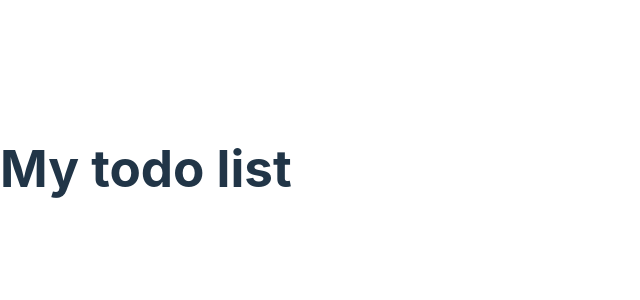
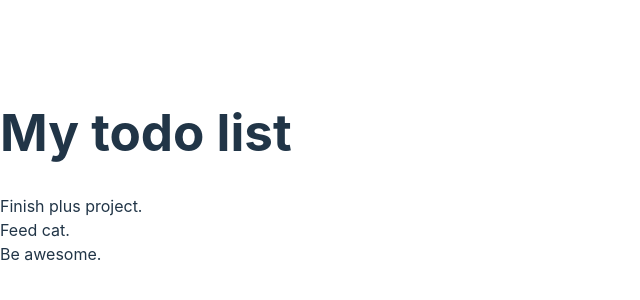
Before and after one commit to Britt-E/todo-list, a React (Vite) app: page / in a window 1280 px wide. Shown: the part 232-532 px from the top of the page, without its empty margins (0-640 px from the left). Built offline with nearby package versions, Linux system fonts and the light colour scheme.

Commit message:
Reached CheckPoint 2 - We are now at Step 6

```diff
--- a/src/App.jsx
+++ b/src/App.jsx
@@ -1,7 +1,21 @@
-import TodoItem from '/components/TodoItem';
+import { useState } from 'react';
+import TodoItem from './components/TodoItem';
 
 function App() {
-  return <h1>My todo list</h1>;
+
+  const [todos, setTodos] = useState([
+        "Learn about React",
+        "Meet a friend for lunch",
+        "Build a really cool todo app",
+    ]);
+    return (
+          <div>
+              <h1>My todo list</h1>
+              <TodoItem text="Finish plus project." />
+              <TodoItem text="Feed cat." />
+              <TodoItem text="Be awesome." />
+          </div>
+      );
 }
 
 export default App;
--- a/src/components/TodoItem/index.jsx
+++ b/src/components/TodoItem/index.jsx
@@ -1,5 +1,5 @@
-function TodoItem() {
-    return <div>Finish project for Plus.</div>;
+function TodoItem(props) {
+  return <div>{props.text}</div>;
   }
 
   export default TodoItem;
```
